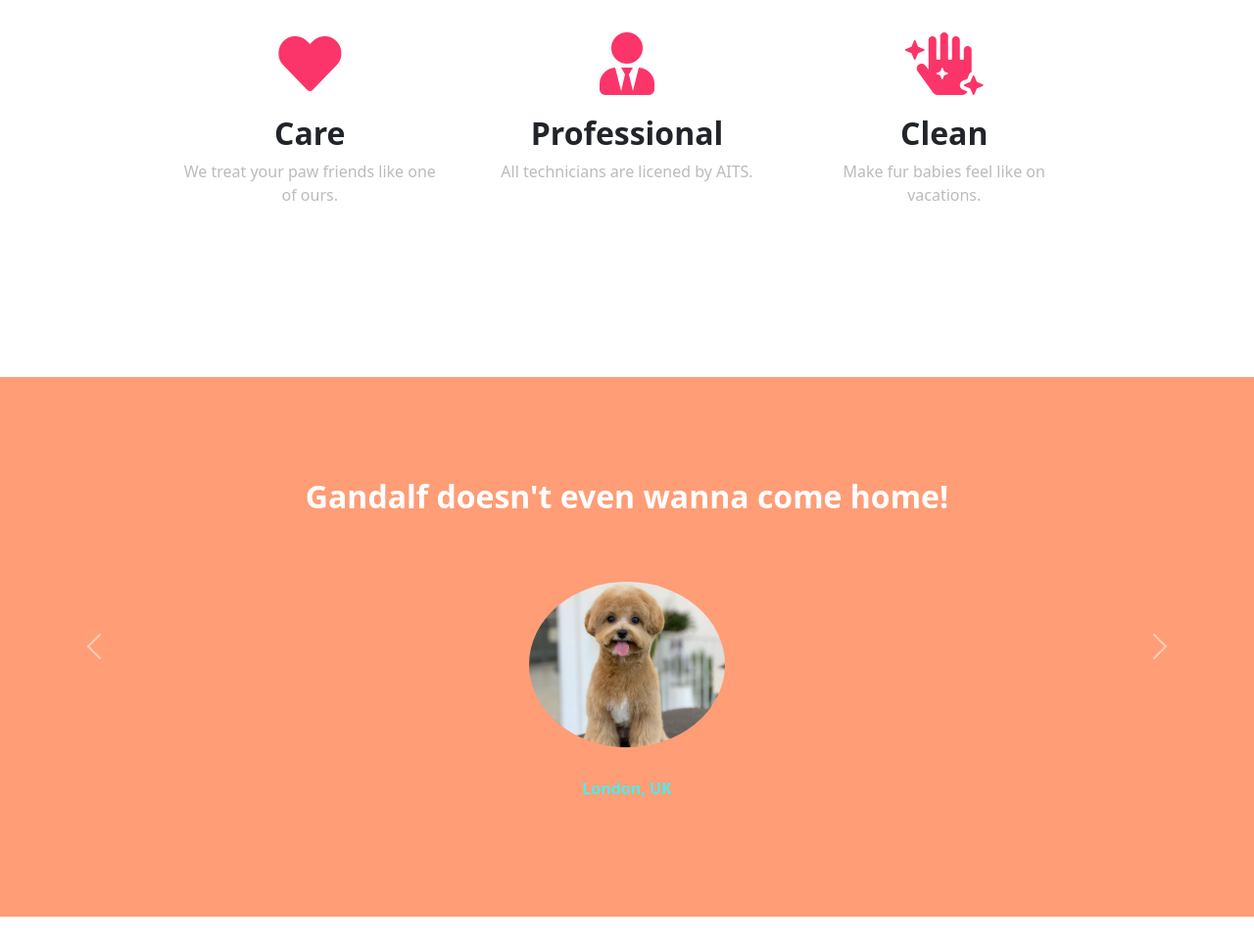
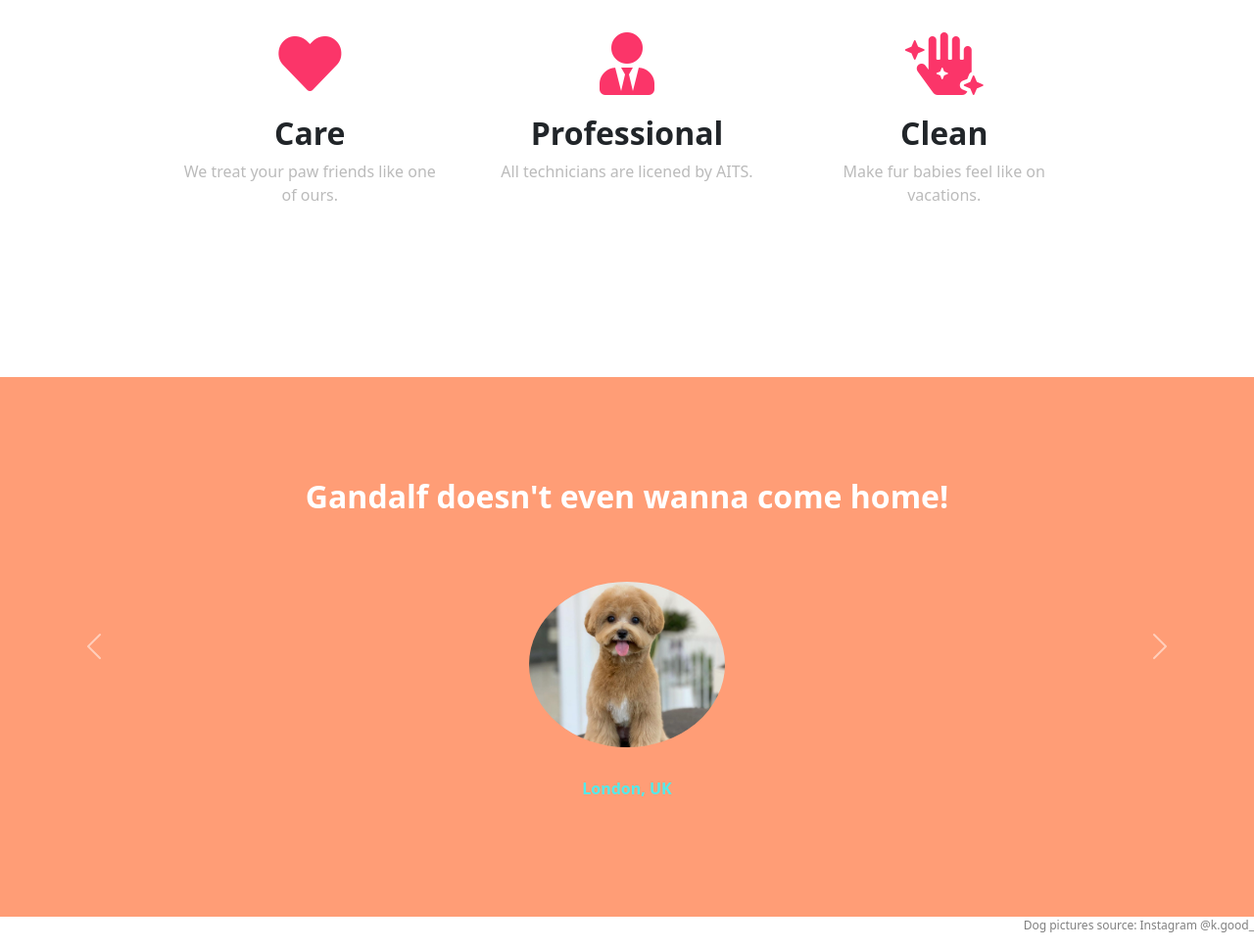
Before and after one commit to elaineeHuang/Pet-hotel, a plain HTML site: page index.html in a window 1280 px wide. Shown: the part 925-1895 px from the top of the page at 98% size. Before the commit the page ends 1861 px from the top, so only its background shows below. Drawn offline with nearby package versions, Linux system fonts and the light colour scheme.

Commit message:
updated index html + service css
added picture source in index + slight changes in service css

```diff
--- a/CSS/index.css
+++ b/CSS/index.css
@@ -89,3 +89,10 @@ a {
   color: #FB3569;
   text-align: left;
 }
+
+
+.footer p {
+  text-align: right;
+  color: gray;
+  font-size: 12px;
+}
--- a/CSS/service.css
+++ b/CSS/service.css
@@ -22,7 +22,7 @@ a {
 
 /* SALON */
 #salon {
-  padding: 3% 13% 1% 13%;
+  padding: 1% 13% 1% 13%;
   margin-top: 56px;
   text-align: center;
 }
--- a/index.html
+++ b/index.html
@@ -101,7 +101,9 @@
       <span class="visually-hidden">Next</span>
     </button>
   </div>
-
+<div class="footer">
+  <p>Dog pictures source: Instagram @k.good_</p>
+</div>
 
 </body>
 
```
